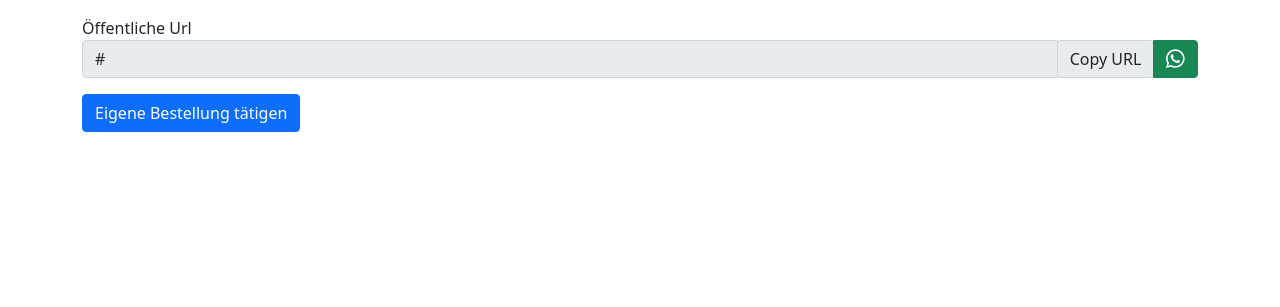
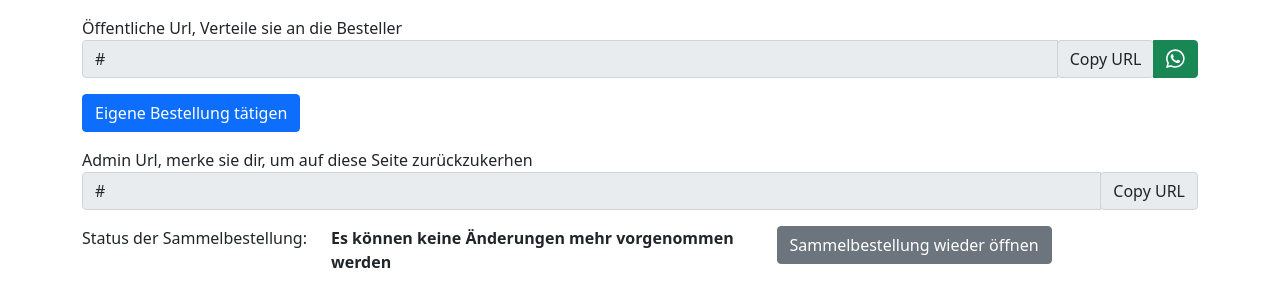
Before and after one commit to Faedrak/Essens-bersichtswebseite, a Symfony app: template templates/ordercollection/adminView.html.twig in a window 1280 px wide. Shown: the part 56-363 px from the top of the page. Run offline with Twig, Linux system fonts and the light colour scheme; the template is opened without the code that fills it, so the values that code supplies are empty; some libraries are stand-ins or nearby versions.

Commit message:
many changes

```diff
--- a/templates/ordercollection/adminView.html.twig
+++ b/templates/ordercollection/adminView.html.twig
@@ -6,7 +6,7 @@
 {% block body %}
 
 <div class="container" style="margin-top: 1em;">
-    <label>Öffentliche Url</label>
+    <label>Öffentliche Url, Verteile sie an die Besteller</label>
     <div class="input-group mb-3">
         <input type="text" class="form-control publicurltext" value={{ url('setParam', {link: sammelbestellung.PublicURL}) }} readonly></input>
         <div class="input-group-append">
@@ -23,6 +23,29 @@
     </div>
 </div>
 
-<script src="{{ asset('js/receivedUrls.js') }}"></script>
+    <div class="container" style="margin-top: 1em;">
+        <label>Admin Url, merke sie dir, um auf diese Seite zurückzukerhen</label>
+        <div class="input-group mb-3">
+            <input type="text" class="form-control publicurltext" value={{ url('adminView', {link: sammelbestellung.AdminUrl}) }} readonly></input>
+            <div class="input-group-append">
+                <button class="input-group-text publicurlbtn" id="basic-addon2">Copy URL</button>
+            </div>
+        </div>
+    </div>
+<div class="container">
+    <div class="row">
+        <div class="col col-auto"><p>Status der Sammelbestellung:</p></div>
+        <div class="col"><b>{{ sammelbestellung.istoffen ? "Es kann noch bestellt werden" : "Es können keine Änderungen mehr vorgenommen werden" }}</b></div>
+        <div class="col">
+            <form method="post" action="{{ url('changeOrdercollection', {state: sammelbestellung.istoffen ? "false" : "true"}) }}">
+                <button class="btn btn-secondary">{{ sammelbestellung.istoffen ? "Sammelbestellung schließen" : "Sammelbestellung wieder öffnen"}}</button>
+            </form>
+        </div>
+    </div>
+</div>
+
+
+
+    <script src="{{ asset('js/receivedUrls.js') }}"></script>
 
 {% endblock %}
```
Also changed, not shown: src/Controller/CartContoller.php (+17 -21 lines), src/Controller/OrderCollectionController.php (+20 -1 lines), src/Entity/SammelBestellung.php (+17 -0 lines), templates/cart/ordercollectionClosed.html.twig (added, +14 -0 lines).
